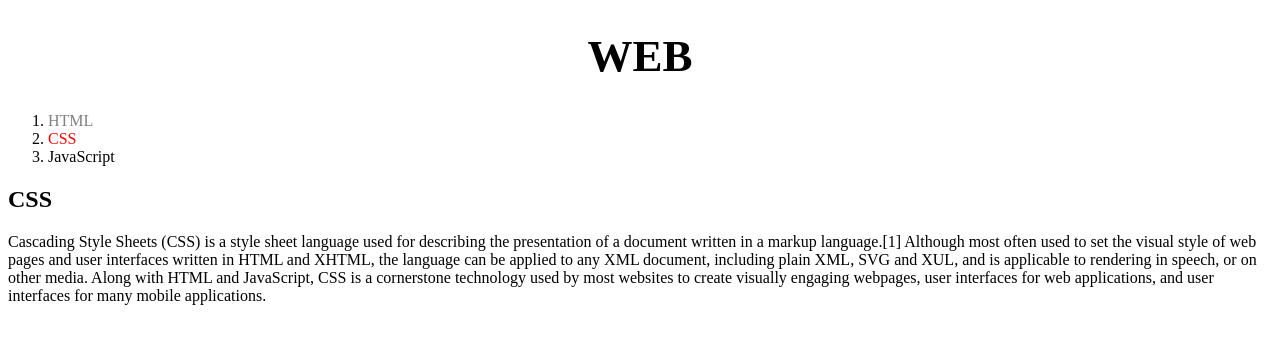
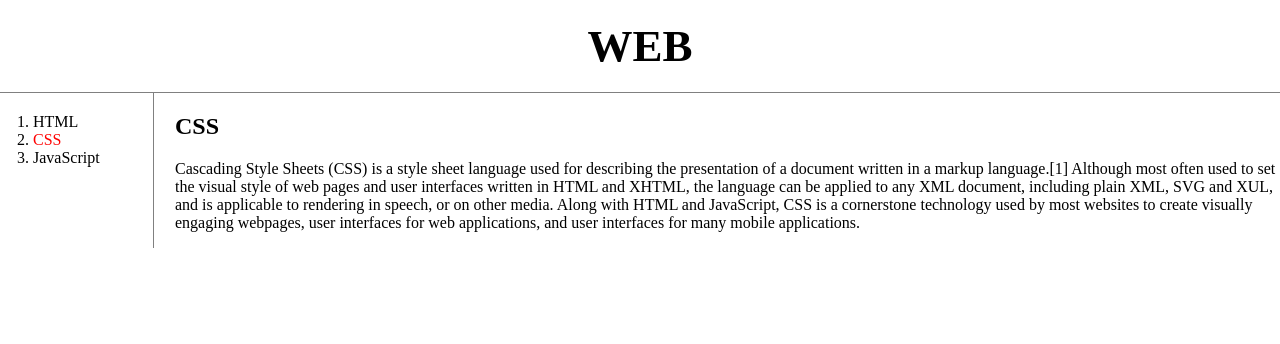
Before and after one commit to suncolumn513/web2, a plain HTML site: page 2.html in a window 1280 px wide. Drawn offline with Linux system fonts and the light colour scheme.

Commit message:
box와 grid 공부

```diff
--- a/2.html
+++ b/2.html
@@ -4,6 +4,9 @@
   <title>WEB - CSS</title>
   <meta charset="utf-8">
   <style>
+    body{
+      margin:0;
+    }
     a {
       color:black;
       text-decoration: none;
@@ -11,25 +14,45 @@
     #active{
       color:red;
     }
-    .saw{
-      color:gray;
-    }
     h1 {
       font-size:45px;
       text-align: center;
+      border-bottom:1px solid gray;
+      margin:0;
+      padding:20px;
+    }
+    ol{
+      border-right:1px solid gray;
+      width:100px;
+      margin:0;
+      padding:20px;
+    }
+    #grid{
+      display:grid;
+      grid-template-columns: 150px 1fr
+    }
+    #grid ol{
+      padding-left:33px;
+    }
+    #article{
+      padding-left:25px;
     }
   </style>
 </head>
 <body>
   <h1><a href="index.html">WEB</a></h1>
+  <div id = "grid">
     <ol>
-    <li><a href="1.html" class="saw">HTML</a></li>
-    <li><a href="2.html" class="saw" id="active">CSS</a></li>
+      <li><a href="1.html">HTML</a></li>
+      <li><a href="2.html" id="active">CSS</a></li>
       <li><a href="3.html">JavaScript</a></li>
     </ol>
+    <div id = "article">
       <h2>CSS</h2>
       <p>
         Cascading Style Sheets (CSS) is a style sheet language used for describing the presentation of a document written in a markup language.[1] Although most often used to set the visual style of web pages and user interfaces written in HTML and XHTML, the language can be applied to any XML document, including plain XML, SVG and XUL, and is applicable to rendering in speech, or on other media. Along with HTML and JavaScript, CSS is a cornerstone technology used by most websites to create visually engaging webpages, user interfaces for web applications, and user interfaces for many mobile applications.
       </p>
+    </div>
+  </div>
   </body>
   </html>
```
Also changed, not shown: box.html (added, +20 -0 lines), grid.html (added, +23 -0 lines), web2_CSS_study.txt. Lines whose indentation alone changed are shown as unchanged.
